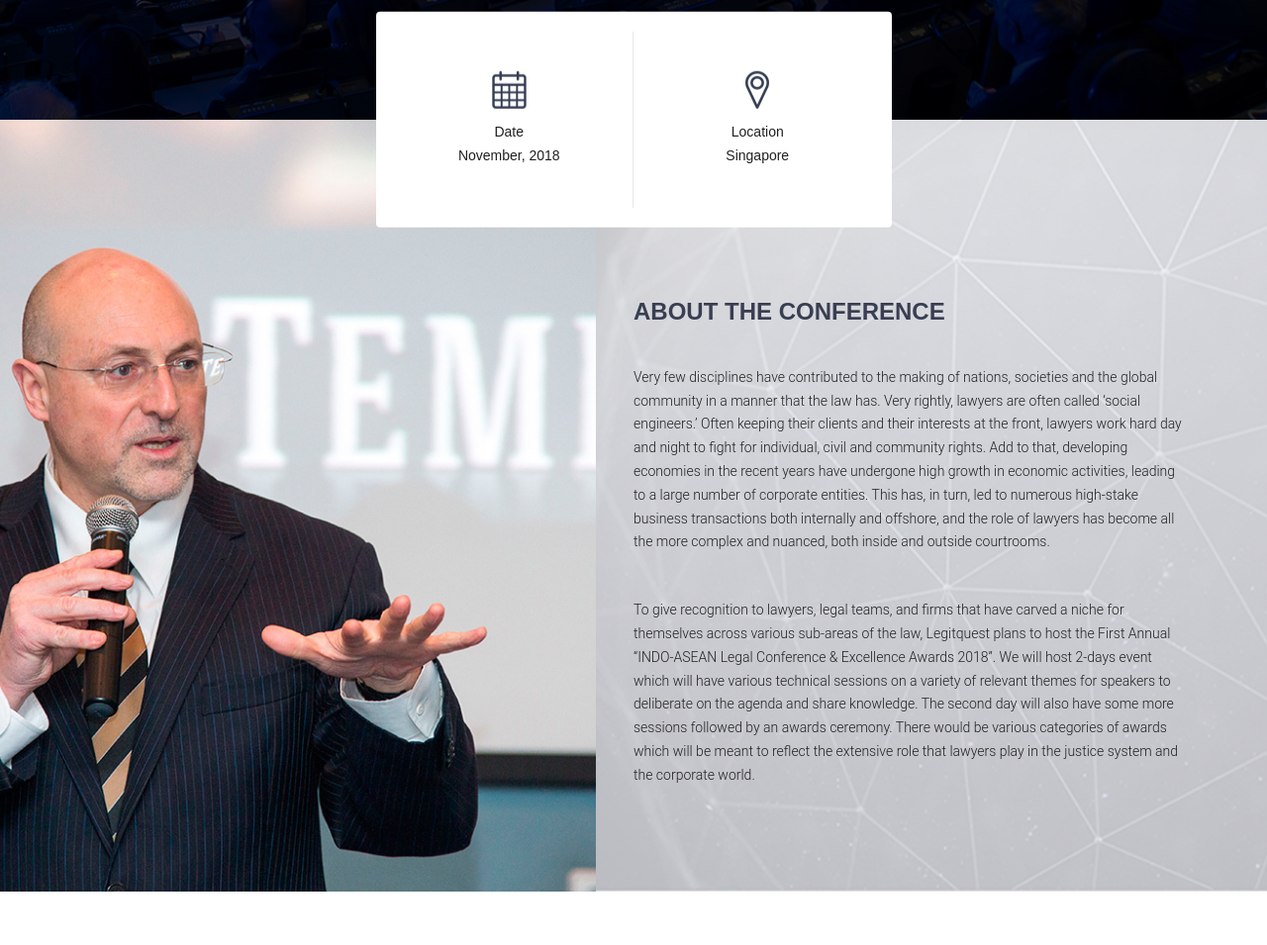
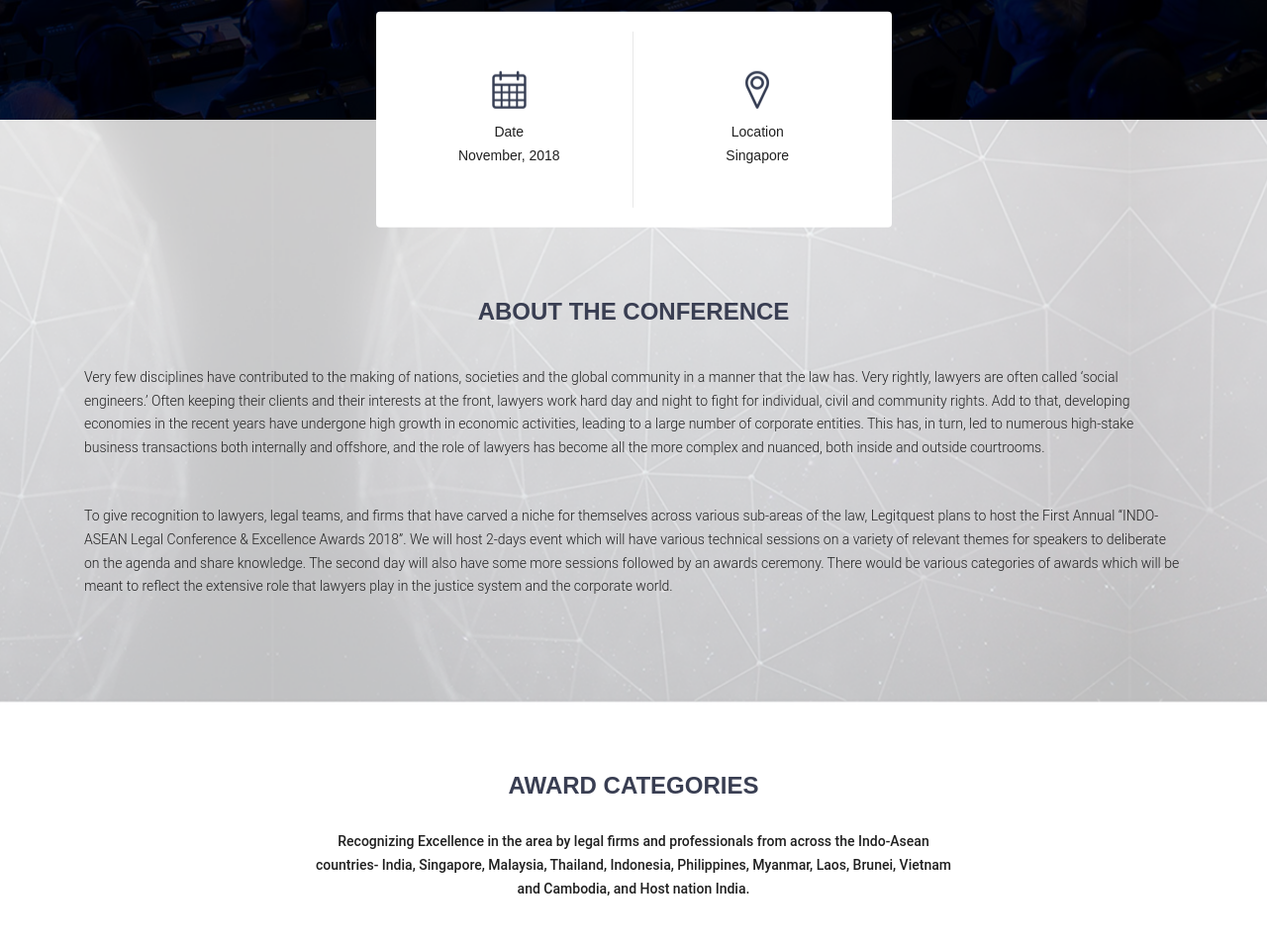
Before and after one commit to rahuldev39/legal_award2, a plain HTML site: page index.html in a window 1280 px wide. Shown: the part 660-1615 px from the top of the page at 99% size. Drawn offline with Linux system fonts and the light colour scheme; some packages are replaced by stand-ins of ours.

Commit message:
about section changes index page

```diff
--- a/css/main.css
+++ b/css/main.css
@@ -834,8 +834,8 @@
     position: absolute;
     top: 0;
     right: 0;
-    width: 53%;
-    background: #F2F3F8 url(../img/bg__2.png) no-repeat center top/cover;
+    width: 100%;
+    background: #fbfbfd url(../img/bg__2.png) no-repeat center top/cover;
     height: 100%;
 }
 
@@ -847,7 +847,7 @@
 .about__content {
     margin-left: auto;
     padding: 180px 0 60px;
-    width: 50%;
+    width: 100%;
 }
 
 .about__content > p {
--- a/index.html
+++ b/index.html
@@ -108,11 +108,10 @@
 	<!-- END Header -->
 	<!-- BEGIN About -->
 	<section class="about" id="about">
-		<div class="about__bg1"></div>
 		<div class="about__bg2"></div>
 		<div class="about__container container">
 			<div class="about__content">
-				<h2 class="about__header"> About the conference</h2>
+				<h2 class="about__header text-center"> About the conference</h2>
 				<div class="about__text"></div>
 				<p>
 Very few disciplines have contributed to the making of nations, societies and the global community in a manner that the law has. Very rightly, lawyers are often called ‘social engineers.’ Often keeping their clients and their interests at the front, lawyers work hard day and night to fight for individual, civil and community rights. Add to that, developing economies in the recent years have undergone high growth in economic activities, leading to a large number of corporate entities. This has, in turn, led to numerous high-stake business transactions both internally and offshore, and the role of lawyers has become all the more complex and nuanced, both inside and outside courtrooms.</p>
```
